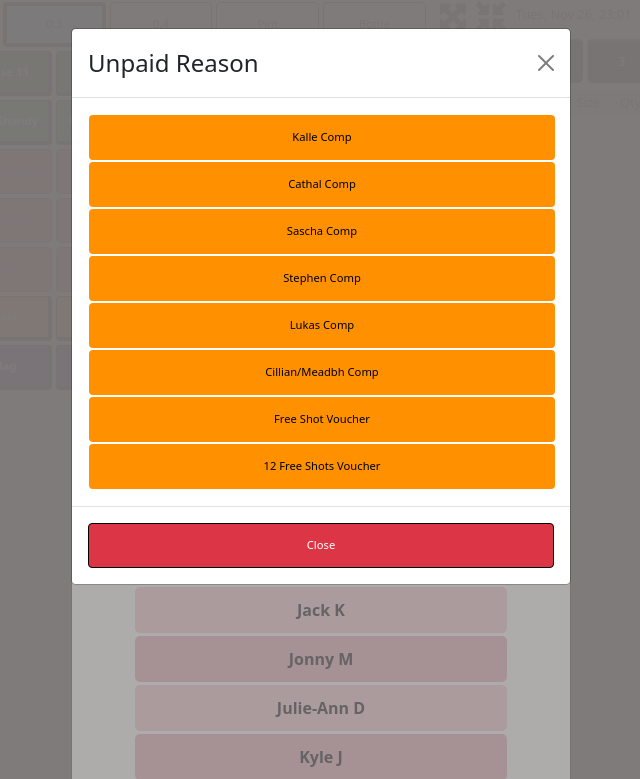
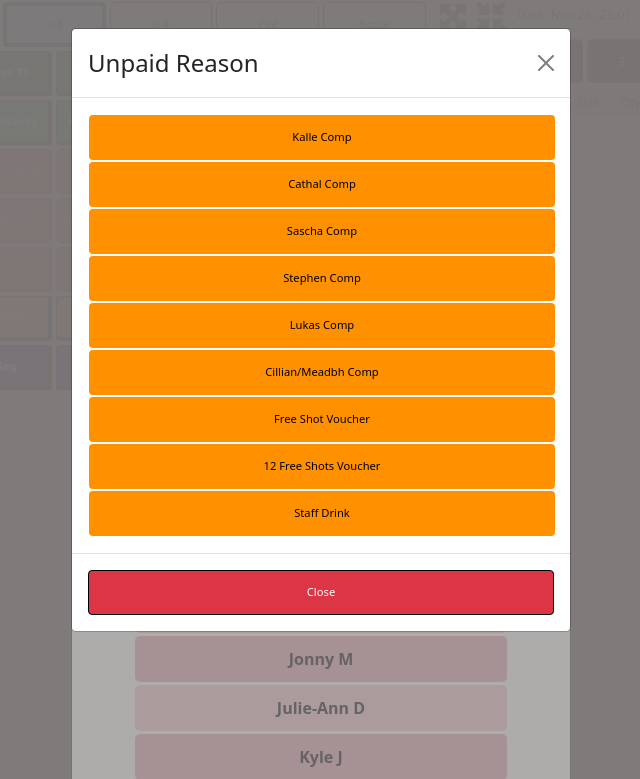
Before and after one commit to CathalDolan/IPUHAEL_EPOS, a Django app: page / in a window 1280 px wide, after a click on "Unpaid". Shown: the top 779 px of the page, without its empty margins (319-959 px from the left). Run offline with Django 4.2, Linux system fonts and the light colour scheme; data comes from the database, SQL or seed files in the repository; some libraries are stand-ins or nearby versions.

Commit message:
Added in Staff Drink to Unpaid modal

```diff
--- a/index/templates/index/index.html
+++ b/index/templates/index/index.html
@@ -939,6 +939,8 @@
                                     data-payment_method_alternative="Complimentary" data-payment_reason="FreeShotVoucher">Free Shot Voucher</button>
                                 <button class="btn btn-primary unpaid_button payment_button"
                                     data-payment_method_alternative="Complimentary" data-payment_reason="12FreeShotsVoucher">12 Free Shots Voucher</button>
+                                <button class="btn btn-primary unpaid_button payment_button"
+                                    data-payment_method_alternative="Complimentary" data-payment_reason="StaffDrink">Staff Drink</button>
                             </div>
 
                             <!-- Modal footer -->
```
